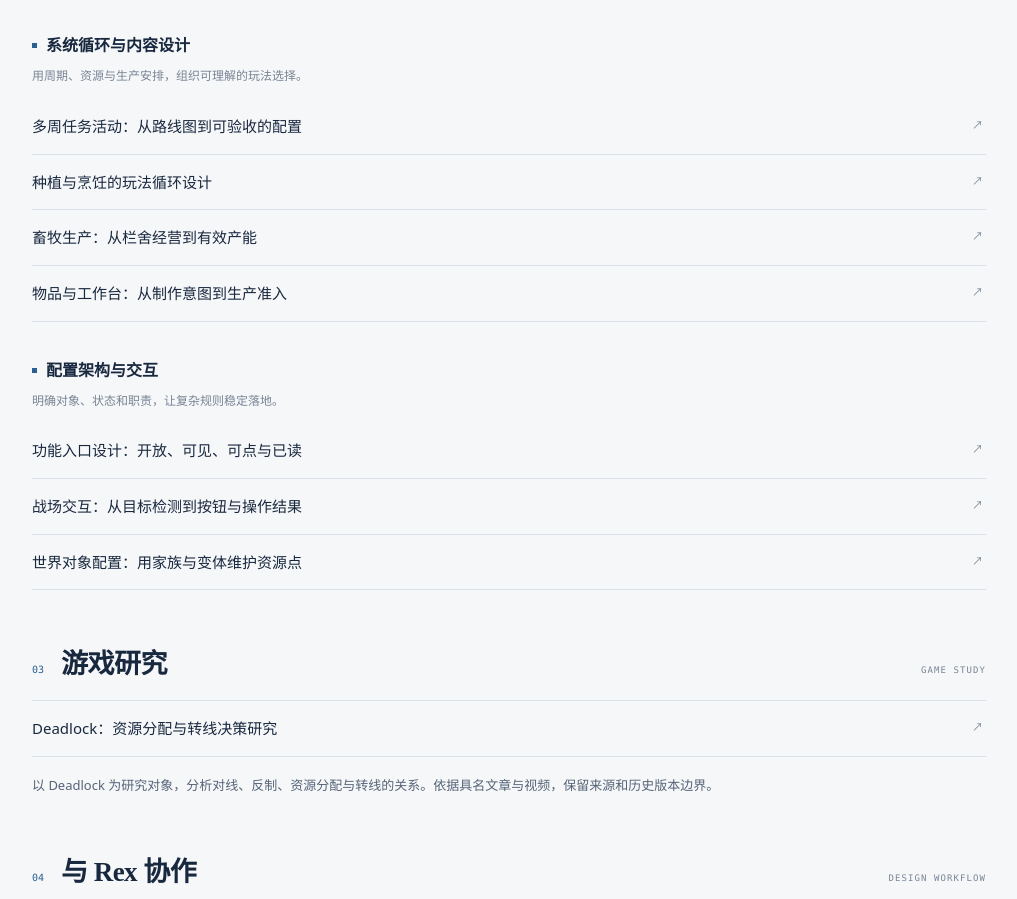
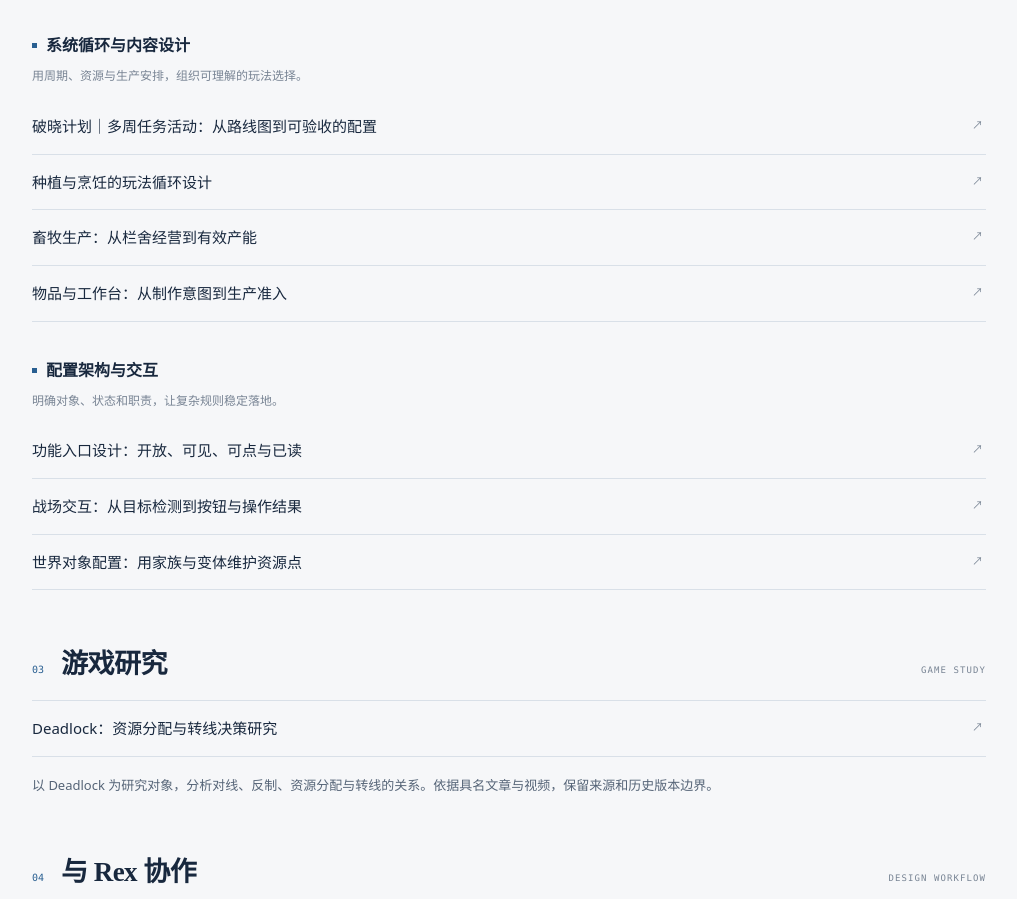
Before and after one commit to xianjiahui/wuqi-game-design-studio, a plain HTML site: page index.html in a window 1280 px wide. Shown: the part 1917-2816 px from the top of the page, without its empty margins (258-1275 px from the left). Drawn offline with Linux system fonts and the light colour scheme.

Commit message:
Update homepage article title with Dawn Plan

```diff
--- a/index.html
+++ b/index.html
@@ -18,7 +18,7 @@
       <div class="work-actions"><a class="primary-link" href="demos/armory/index.html">进入可玩 Demo <span>↗</span></a><div class="work-secondary"><a class="text-link" href="articles/gun-design-case.html">阅读系统设计案 →</a><a class="text-link" href="demos/armory/guide.html">查看体验说明 →</a></div></div></div></article>
       </div></section>
       <section id="writing" class="home-section"><div class="section-top"><div><span class="chapter-number">02</span><h2>设计方法与方案</h2></div><span>12 ARTICLES</span></div>
-      <p class="section-intro">围绕一个具体问题，展开目标、规则、配置结构与验证方法。文中的教学案例与已有实现分别注明。</p><section class="topic-group" id="combat"><h3>战斗与枪械</h3><p class="group-intro">从玩家的交战需求，走到配置、操作和反馈。</p><ul class="entry-list"><li><a href="articles/weapons.html">武器与配件带来的参数差异，如何变成玩家能够理解的战斗选择</a></li><li><a href="articles/gun-design-case.html">枪械改装系统设计案：空槽基线、配件结算与保存流程</a></li><li><a href="articles/trace.html">枪械后坐控制：从配置结构到 Unity 表现</a></li><li><a href="articles/third-person.html">第三人称战斗：从一次交锋设计输入、动作与结果</a></li><li><a href="articles/combat-state.html">持续伤害设计：从命中候选到状态与数值反馈</a></li></ul></section><section class="topic-group" id="systems"><h3>系统循环与内容设计</h3><p class="group-intro">用周期、资源与生产安排，组织可理解的玩法选择。</p><ul class="entry-list"><li><a href="articles/weekly-activity.html">多周任务活动：从路线图到可验收的配置</a></li><li><a href="articles/planting.html">种植与烹饪的玩法循环设计</a></li><li><a href="articles/husbandry.html">畜牧生产：从栏舍经营到有效产能</a></li><li><a href="articles/crafting.html">物品与工作台：从制作意图到生产准入</a></li></ul></section><section class="topic-group" id="architecture"><h3>配置架构与交互</h3><p class="group-intro">明确对象、状态和职责，让复杂规则稳定落地。</p><ul class="entry-list"><li><a href="articles/open-state.html">功能入口设计：开放、可见、可点与已读</a></li><li><a href="articles/interaction.html">战场交互：从目标检测到按钮与操作结果</a></li><li><a href="articles/world-objects.html">世界对象配置：用家族与变体维护资源点</a></li></ul></section></section>
+      <p class="section-intro">围绕一个具体问题，展开目标、规则、配置结构与验证方法。文中的教学案例与已有实现分别注明。</p><section class="topic-group" id="combat"><h3>战斗与枪械</h3><p class="group-intro">从玩家的交战需求，走到配置、操作和反馈。</p><ul class="entry-list"><li><a href="articles/weapons.html">武器与配件带来的参数差异，如何变成玩家能够理解的战斗选择</a></li><li><a href="articles/gun-design-case.html">枪械改装系统设计案：空槽基线、配件结算与保存流程</a></li><li><a href="articles/trace.html">枪械后坐控制：从配置结构到 Unity 表现</a></li><li><a href="articles/third-person.html">第三人称战斗：从一次交锋设计输入、动作与结果</a></li><li><a href="articles/combat-state.html">持续伤害设计：从命中候选到状态与数值反馈</a></li></ul></section><section class="topic-group" id="systems"><h3>系统循环与内容设计</h3><p class="group-intro">用周期、资源与生产安排，组织可理解的玩法选择。</p><ul class="entry-list"><li><a href="articles/weekly-activity.html">破晓计划｜多周任务活动：从路线图到可验收的配置</a></li><li><a href="articles/planting.html">种植与烹饪的玩法循环设计</a></li><li><a href="articles/husbandry.html">畜牧生产：从栏舍经营到有效产能</a></li><li><a href="articles/crafting.html">物品与工作台：从制作意图到生产准入</a></li></ul></section><section class="topic-group" id="architecture"><h3>配置架构与交互</h3><p class="group-intro">明确对象、状态和职责，让复杂规则稳定落地。</p><ul class="entry-list"><li><a href="articles/open-state.html">功能入口设计：开放、可见、可点与已读</a></li><li><a href="articles/interaction.html">战场交互：从目标检测到按钮与操作结果</a></li><li><a href="articles/world-objects.html">世界对象配置：用家族与变体维护资源点</a></li></ul></section></section>
       <section id="research" class="home-section"><div class="section-top"><div><span class="chapter-number">03</span><h2>游戏研究</h2></div><span>GAME STUDY</span></div>
       <ul class="entry-list"><li><a href="articles/team-economy.html">Deadlock：资源分配与转线决策研究</a></li></ul><p class="research-note">以 Deadlock 为研究对象，分析对线、反制、资源分配与转线的关系。依据具名文章与视频，保留来源和历史版本边界。</p></section>
       <section id="rex" class="home-section"><div class="section-top"><div><span class="chapter-number">04</span><h2>与 Rex 协作</h2></div><span>DESIGN WORKFLOW</span></div>
```
